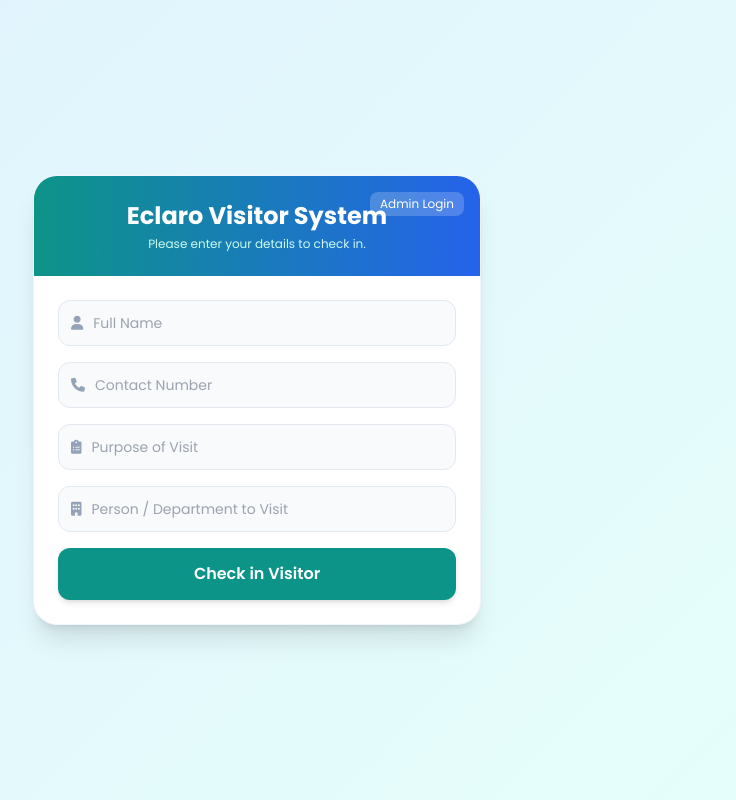
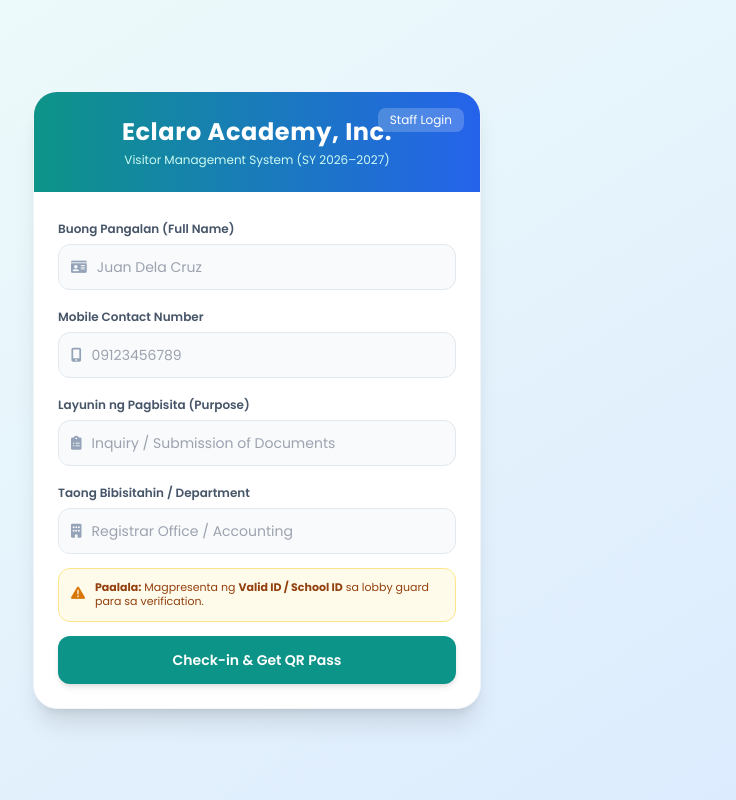
Before and after one commit to erickarcenal-hue/eclaro-visitor-system, a Flask app: page / in a window 1280 px wide. Shown: the whole page, without its empty margins (383-1119 px from the left). Run offline with Flask 3, Linux system fonts and the light colour scheme; some libraries are stand-ins or nearby versions.

Commit message:
Update index.html

```diff
--- a/templates/index.html
+++ b/templates/index.html
@@ -3,60 +3,94 @@
 <head>
     <meta charset="UTF-8">
     <meta name="viewport" content="width=device-width, initial-scale=1.0">
-    <title>Eclaro Visitor System</title>
+    <title>Eclaro Visitor Registration</title>
     <script src="https://cdn.tailwindcss.com"></script>
     <link href="https://cdnjs.cloudflare.com/ajax/libs/font-awesome/6.0.0/css/all.min.css" rel="stylesheet">
-    <link href="https://fonts.googleapis.com/css2?family=Poppins:wght@300;400;500;600;700&display=swap" rel="stylesheet">
-    <style>
-        * { font-family: 'Poppins', sans-serif; }
-        body { background: linear-gradient(135deg, #e0f2fe 0%, #e6fffa 100%); }
-    </style>
+    <link href="https://fonts.googleapis.com/css2?family=Poppins:wght@400;500;600;700&display=swap" rel="stylesheet">
+    <style> * { font-family: 'Poppins', sans-serif; } </style>
 </head>
-<body class="min-h-screen flex items-center justify-center p-4">
+<body class="bg-gradient-to-br from-teal-50 to-blue-100 min-h-screen flex items-center justify-center p-4">
 
     <div class="bg-white rounded-3xl shadow-xl w-full max-w-md overflow-hidden border border-slate-100">
+        <!-- Header -->
         <div class="bg-gradient-to-r from-teal-600 to-blue-600 p-6 text-white text-center relative">
-            <h1 class="text-2xl font-bold">Eclaro Visitor System</h1>
-            <p class="text-xs text-teal-100 mt-1">Please enter your details to check in.</p>
-            <a href="/login" class="absolute top-4 right-4 text-xs bg-white/20 hover:bg-white/30 text-white px-2.5 py-1 rounded-lg">Admin Login</a>
+            <h1 class="text-2xl font-bold tracking-wide">Eclaro Academy, Inc.</h1>
+            <p class="text-xs text-teal-100 mt-1">Visitor Management System (SY 2026–2027)</p>
+            <a href="/login" class="absolute top-4 right-4 text-xs bg-white/20 hover:bg-white/30 text-white px-3 py-1 rounded-lg transition-all">Staff Login</a>
         </div>
 
         <div class="p-6">
-            {% with messages = get_flashed_messages(with_categories=true) %}
-              {% if messages %}
-                {% for category, message in messages %}
-                  <div class="mb-4 text-xs p-3 rounded-xl bg-emerald-100 text-emerald-800 text-center font-semibold">
-                    {{ message }}
+            {% if success %}
+                <!-- QR CODE VISITOR PASS (No JavaScript Required) -->
+                <div class="text-center space-y-4">
+                    <div class="inline-flex items-center justify-center w-12 h-12 bg-emerald-100 text-emerald-600 rounded-full text-xl">
+                        <i class="fas fa-check"></i>
                     </div>
-                {% endfor %}
-              {% endif %}
-            {% endwith %}
+                    <h2 class="text-xl font-bold text-slate-800">Check-in Successful!</h2>
+                    <p class="text-xs text-slate-500">Ipakita ang QR Pass na ito at ang iyong **School ID / Valid ID** sa lobby guard.</p>
 
-            <form action="/add" method="POST" class="space-y-4">
-                <div class="bg-slate-50 border border-slate-200 rounded-xl p-3 flex items-center gap-2.5">
-                    <i class="fas fa-user text-slate-400 text-sm"></i>
-                    <input type="text" name="name" required placeholder="Full Name" class="bg-transparent text-sm w-full focus:outline-none">
+                    <!-- QR Image generated purely by Python -->
+                    <div class="bg-slate-50 p-4 rounded-2xl border border-slate-200 inline-block">
+                        <img src="{{ visitor.qr_url }}" alt="Visitor QR Pass" class="w-48 h-48 mx-auto">
                     </div>
 
-                <div class="bg-slate-50 border border-slate-200 rounded-xl p-3 flex items-center gap-2.5">
-                    <i class="fas fa-phone text-slate-400 text-sm"></i>
-                    <input type="tel" name="contact" required placeholder="Contact Number" class="bg-transparent text-sm w-full focus:outline-none">
+                    <div class="text-left bg-slate-50 p-3 rounded-xl border border-slate-200 text-xs space-y-1">
+                        <p><strong>Name:</strong> {{ visitor.name }}</p>
+                        <p><strong>Contact:</strong> {{ visitor.contact }}</p>
+                        <p><strong>To Visit:</strong> {{ visitor.person_to_visit }}</p>
                     </div>
 
-                <div class="bg-slate-50 border border-slate-200 rounded-xl p-3 flex items-center gap-2.5">
-                    <i class="fas fa-clipboard-list text-slate-400 text-sm"></i>
-                    <input type="text" name="purpose" required placeholder="Purpose of Visit" class="bg-transparent text-sm w-full focus:outline-none">
+                    <a href="/" class="block w-full bg-slate-800 text-white font-semibold py-3 rounded-xl text-xs hover:bg-slate-900 transition-all">
+                        New Registration
+                    </a>
+                </div>
+            {% else %}
+                <!-- REGISTRATION FORM -->
+                <form action="/add" method="POST" class="space-y-3.5">
+                    <div>
+                        <label class="text-xs font-semibold text-slate-600">Buong Pangalan (Full Name)</label>
+                        <div class="mt-1 bg-slate-50 border border-slate-200 rounded-xl p-3 flex items-center gap-2.5">
+                            <i class="fas fa-id-card text-slate-400 text-sm"></i>
+                            <input type="text" name="name" required pattern="[A-Za-z\s]{3,}" title="Mangyaring maglagay ng totoong pangalan." placeholder="Juan Dela Cruz" class="bg-transparent text-sm w-full focus:outline-none text-slate-800">
+                        </div>
                     </div>
 
-                <div class="bg-slate-50 border border-slate-200 rounded-xl p-3 flex items-center gap-2.5">
-                    <i class="fas fa-building text-slate-400 text-sm"></i>
-                    <input type="text" name="person_to_visit" required placeholder="Person / Department to Visit" class="bg-transparent text-sm w-full focus:outline-none">
+                    <div>
+                        <label class="text-xs font-semibold text-slate-600">Mobile Contact Number</label>
+                        <div class="mt-1 bg-slate-50 border border-slate-200 rounded-xl p-3 flex items-center gap-2.5">
+                            <i class="fas fa-mobile-alt text-slate-400 text-sm"></i>
+                            <input type="tel" name="contact" required pattern="09[0-9]{9}" maxlength="11" title="Dapat ay 11-digit PH mobile number na nagsisimula sa 09." placeholder="09123456789" class="bg-transparent text-sm w-full focus:outline-none text-slate-800">
+                        </div>
                     </div>
 
-                <button type="submit" class="w-full bg-teal-600 hover:bg-teal-700 text-white font-semibold py-3.5 rounded-xl shadow-md transition-all active:scale-95">
-                    Check in Visitor
+                    <div>
+                        <label class="text-xs font-semibold text-slate-600">Layunin ng Pagbisita (Purpose)</label>
+                        <div class="mt-1 bg-slate-50 border border-slate-200 rounded-xl p-3 flex items-center gap-2.5">
+                            <i class="fas fa-clipboard-list text-slate-400 text-sm"></i>
+                            <input type="text" name="purpose" required placeholder="Inquiry / Submission of Documents" class="bg-transparent text-sm w-full focus:outline-none text-slate-800">
+                        </div>
+                    </div>
+
+                    <div>
+                        <label class="text-xs font-semibold text-slate-600">Taong Bibisitahin / Department</label>
+                        <div class="mt-1 bg-slate-50 border border-slate-200 rounded-xl p-3 flex items-center gap-2.5">
+                            <i class="fas fa-building text-slate-400 text-sm"></i>
+                            <input type="text" name="person_to_visit" required placeholder="Registrar Office / Accounting" class="bg-transparent text-sm w-full focus:outline-none text-slate-800">
+                        </div>
+                    </div>
+
+                    <div class="p-3 bg-amber-50 border border-amber-200 rounded-xl flex items-start gap-2.5">
+                        <i class="fas fa-exclamation-triangle text-amber-600 text-sm mt-0.5"></i>
+                        <p class="text-[11px] text-amber-800 leading-tight">
+                            <strong>Paalala:</strong> Magpresenta ng <strong>Valid ID / School ID</strong> sa lobby guard para sa verification.
+                        </p>
+                    </div>
+
+                    <button type="submit" class="w-full bg-teal-600 hover:bg-teal-700 text-white font-semibold py-3.5 rounded-xl shadow-md transition-all active:scale-95 text-sm mt-2">
+                        Check-in & Get QR Pass
                     </button>
                 </form>
+            {% endif %}
         </div>
     </div>
 
```
Lines whose indentation alone changed are shown as unchanged.
